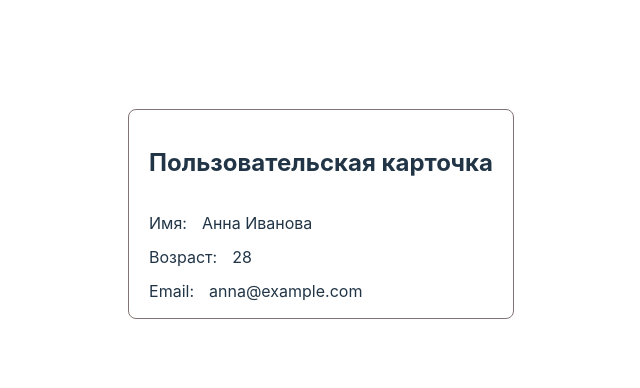
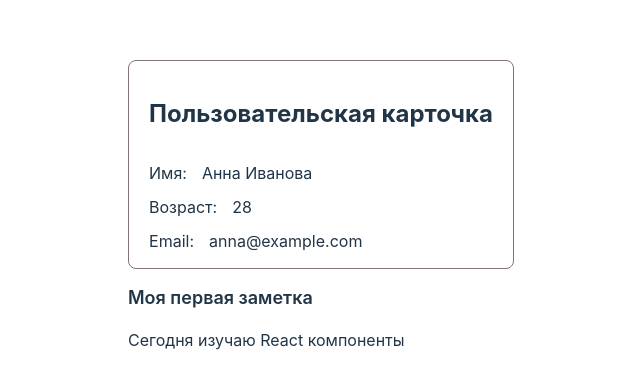
Before and after one commit to gribomen/ReactLearn, a React (Vite) app in the folder react-app/: page / in a window 1280 px wide. Shown: the part 186-574 px from the top of the page, without its empty margins (319-959 px from the left). Built offline with nearby package versions, Linux system fonts and the light colour scheme.

Commit message:
Второе упражнение

```diff
--- a/react-app/src/App.jsx
+++ b/react-app/src/App.jsx
@@ -1,6 +1,7 @@
 //import React from 'react';
 
 import './App.css';
+import JournalItem from './components/JournalItem/JournalItem';
 import UserCard from './components/UserCard/UserCard';
 
 
@@ -13,11 +14,14 @@ function App() {
   };
 
   return (
-    <UserCard
-      name={userData.name}
-      age={userData.age}
-      email={userData.email}
-    />
+    <>
+      <UserCard
+        name={userData.name}
+        age={userData.age}
+        email={userData.email}
+      />
+      <JournalItem />
+    </>
   );
 }
 
--- a/react-app/src/components/JournalItem/JournalItem.jsx
+++ b/react-app/src/components/JournalItem/JournalItem.jsx
@@ -1,12 +1,13 @@
 import './JournalItem.css';
-function JournalItem({ title, date, text }) {
+function JournalItem() {
+    const title = 'Моя первая заметка';
+    const body = 'Сегодня изучаю React компоненты';
     return (
         <>
             <h2 className="journal-item__header">{title}</h2>
-            <h2 className="journal-item__body">
-                <div className="journal-item__date">{date.toString()}</div>
-                <div className="journal-item__text">{text}</div>
-            </h2>
+            <p className="journal-item__body">
+                {body}
+            </p>
         </>
     );
 }
```
